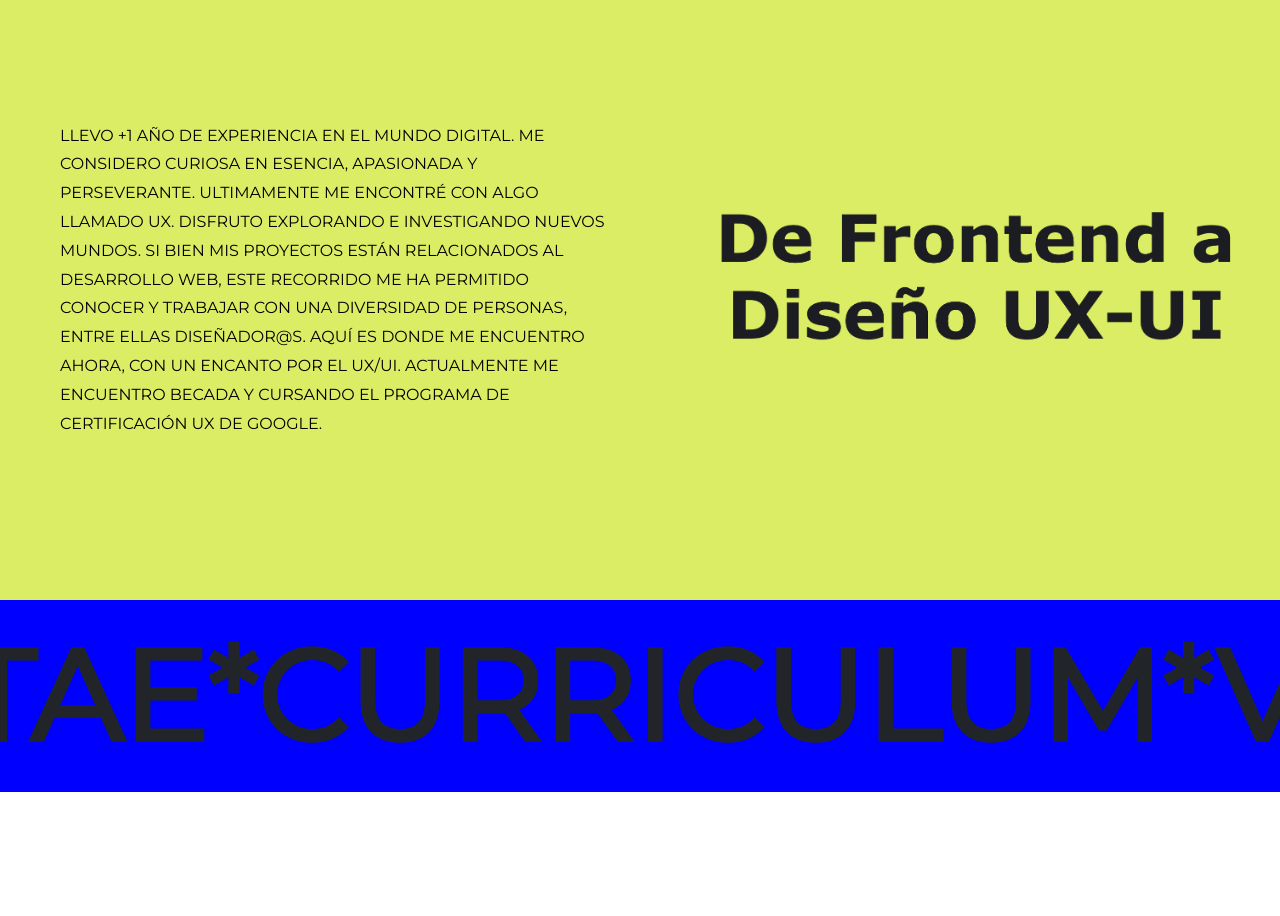
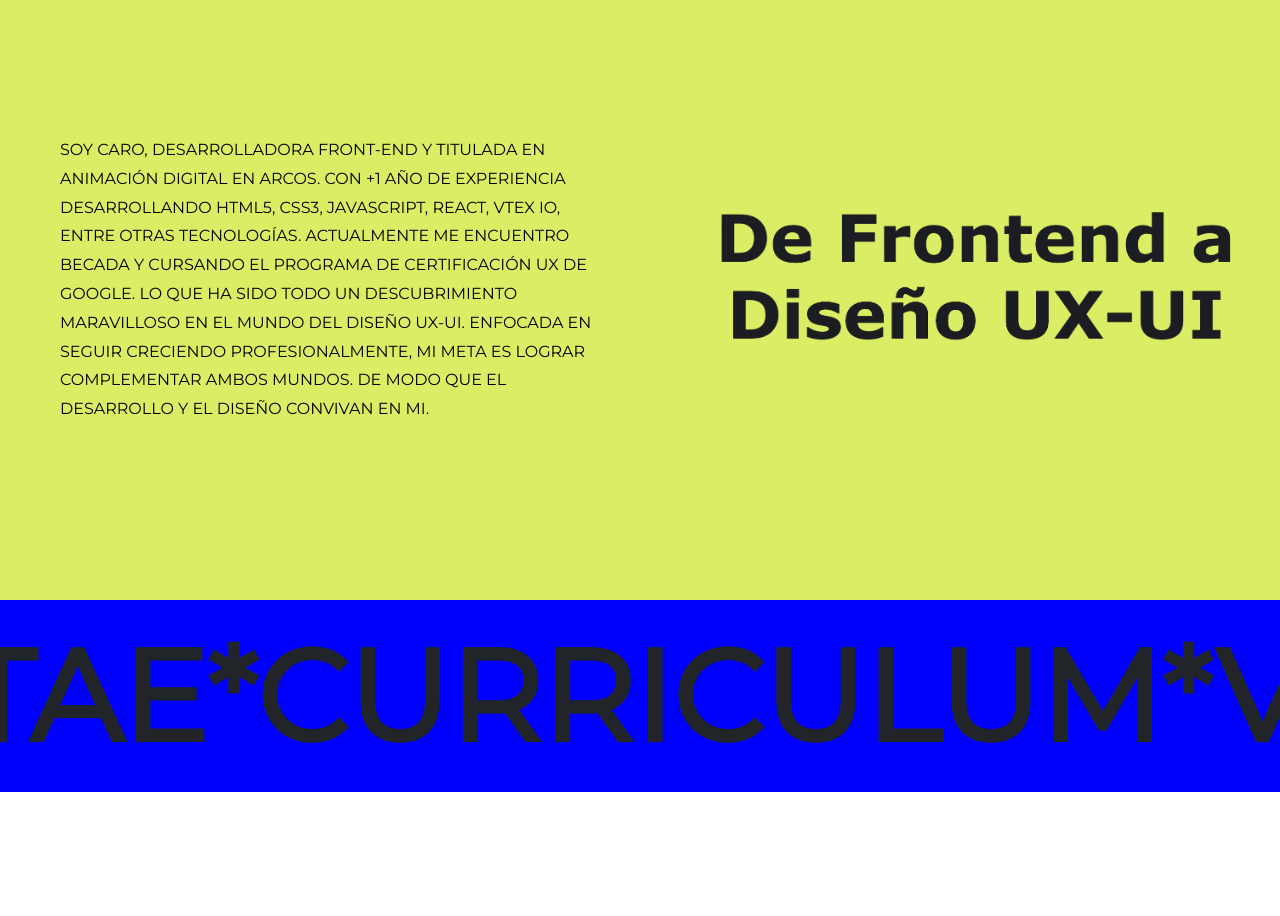
Before and after one commit to CaroMokka/Portfolio, a React (Create React App) app: page / in a window 1280 px wide. Shown: the part 840-1756 px from the top of the page. Built offline with nearby package versions, Linux system fonts and the light colour scheme.

Commit message:
:art: Add link cv

```diff
--- a/src/components/About/About.js
+++ b/src/components/About/About.js
@@ -6,17 +6,15 @@ import titleAbout from "../../media/title-aboutme-01.webp";
 // import typoCV from "../../media/CV.webp";
 
 const About = () => {
-
   //debe ser unna function asincrona
-  //el enlace de pdf tiene que estar en la nube (drive?)
   const downloadCV = () => {
-    console.log('descraga el maldito odf')
-    let pdf = "https://www.google.com/search?q=cv+imagenes&rlz=1C5CHFA_enCL786CL786&oq=cv+image&gs_lcrp=EgZjaHJvbWUqBwgAEAAYgAQyBwgAEAAYgAQyBggBEEUYOTIGCAIQRRhAMgcIAxAAGIAEMggIBBAAGBYYHjIICAUQABgWGB4yCAgGEAAYFhgeMggIBxAAGBYYHtIBCTIzNjZqMGoxNagCALACAA&sourceid=chrome&ie=UTF-8#vhid=US_uOtxGhYPn0M&vssid=l";
-    let windowOpen = '_blank'
+    console.log("descraga el maldito odf");
+    let pdf = 'https://docs.google.com/document/d/1E32XwgwBeftRqCyKDBR-mc7DkE1jUZmm3lUrxqZV35o';
+    let windowOpen = "_blank";
     let enlace = document.createElement("a");
     enlace.href = pdf;
     enlace.target = windowOpen;
-    enlace.download = "Carolina_Araya_cv.pdf";
+    enlace.download = "CV-Carolina Araya.pdf";
     document.body.appendChild(enlace);
     enlace.click();
     document.body.removeChild(enlace);
@@ -28,19 +26,18 @@ const About = () => {
         {/* <h3 className="about-h3">Sobre mi</h3> */}
         <div className="wrapper-aboutme">
           <div className="container-aboutme">
-            <img className="title-aboutme" alt='frontend' src={titleAbout} />
+            <img className="title-aboutme" alt="frontend" src={titleAbout} />
           </div>
           <div className="about-description">
             <p className="about-p">
-              Llevo +1 año de experiencia en el mundo digital. Me considero
-              curiosa en esencia, apasionada y perseverante. Ultimamente me
-              encontré con algo llamado UX. Disfruto explorando e investigando
-              nuevos mundos. Si bien mis proyectos están relacionados al
-              desarrollo web, este recorrido me ha permitido conocer y trabajar
-              con una diversidad de personas, entre ellas diseñador@s. Aquí es
-              donde me encuentro ahora, con un encanto por el UX/UI. Actualmente
+              Soy Caro, Desarrolladora Front-end y titulada en Animación Digital
+              en Arcos. Con +1 año de experiencia desarrollando HTML5, CSS3,
+              Javascript, React, Vtex IO, entre otras tecnologías. Actualmente
               me encuentro becada y cursando el Programa de Certificación UX de
-              Google.
+              Google. Lo que ha sido todo un descubrimiento maravilloso en el
+              mundo del diseño UX-UI. Enfocada en seguir creciendo
+              profesionalmente, mi meta es lograr complementar ambos mundos. De
+              modo que el desarrollo y el diseño convivan en mi.
             </p>
           </div>
         </div>
```
